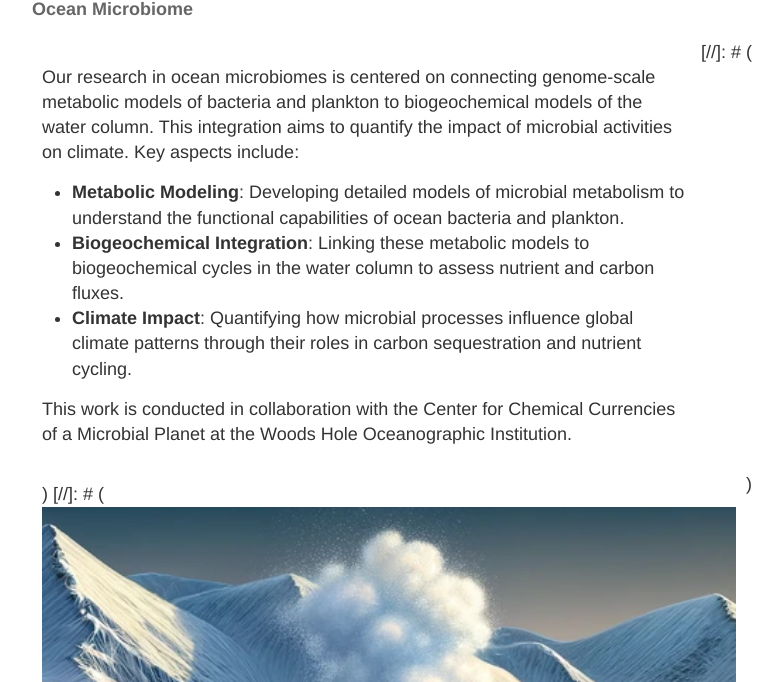
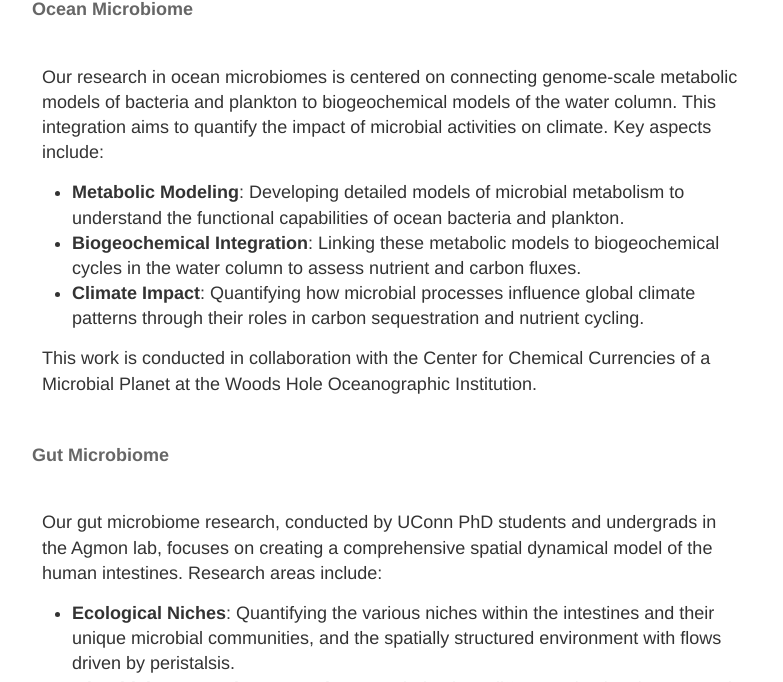
Before and after one commit to eagmon/eagmon.github.io, a Jekyll site: the page built from research.md, in a window 1280 px wide and 900 px high, scrolled down 2318 px, cut to the strip 218-900 px from the top of the window. Shown: the whole strip, without its empty margins (248-1031 px from the left). Built offline with Jekyll 4.4.1, drawn with Linux system fonts in a browser that asks for light colours; some of the changed text lies outside the part shown.

Commit message:
try again to remove

```diff
--- a/research.md
+++ b/research.md
@@ -68,12 +68,6 @@ permalink: /research/
     </ul>
     <p>This work is conducted in collaboration with the Center for Chemical Currencies of a Microbial Planet at the Woods Hole Oceanographic Institution.</p>
   </div>
-
-[//]: # (  <div style="flex: 1 1 40%; padding: 10px;">)
-
-[//]: # (    <img src="https://raw.githubusercontent.com/eagmon/eagmon.github.io/master/images/watercolumn.png" alt="Ocean Microbiome Research" style="width: 100%; height: auto;">)
-
-[//]: # (  </div>)
 </div>
 
 #### Gut Microbiome
@@ -89,10 +83,4 @@ permalink: /research/
     </ul>
     <p>Our goal is to integrate diverse datasets and uncover the complex microbial interactions that influence gut health and disease.</p>
   </div>
-
-[//]: # (  <div style="flex: 1 1 40%; padding: 10px;">)
-
-[//]: # (    <img src="https://raw.githubusercontent.com/eagmon/eagmon.github.io/master/images/gutmodel.png" alt="Gut Microbiome Research" style="width: 100%; height: auto;">)
-
-[//]: # (  </div>)
 </div>
```
